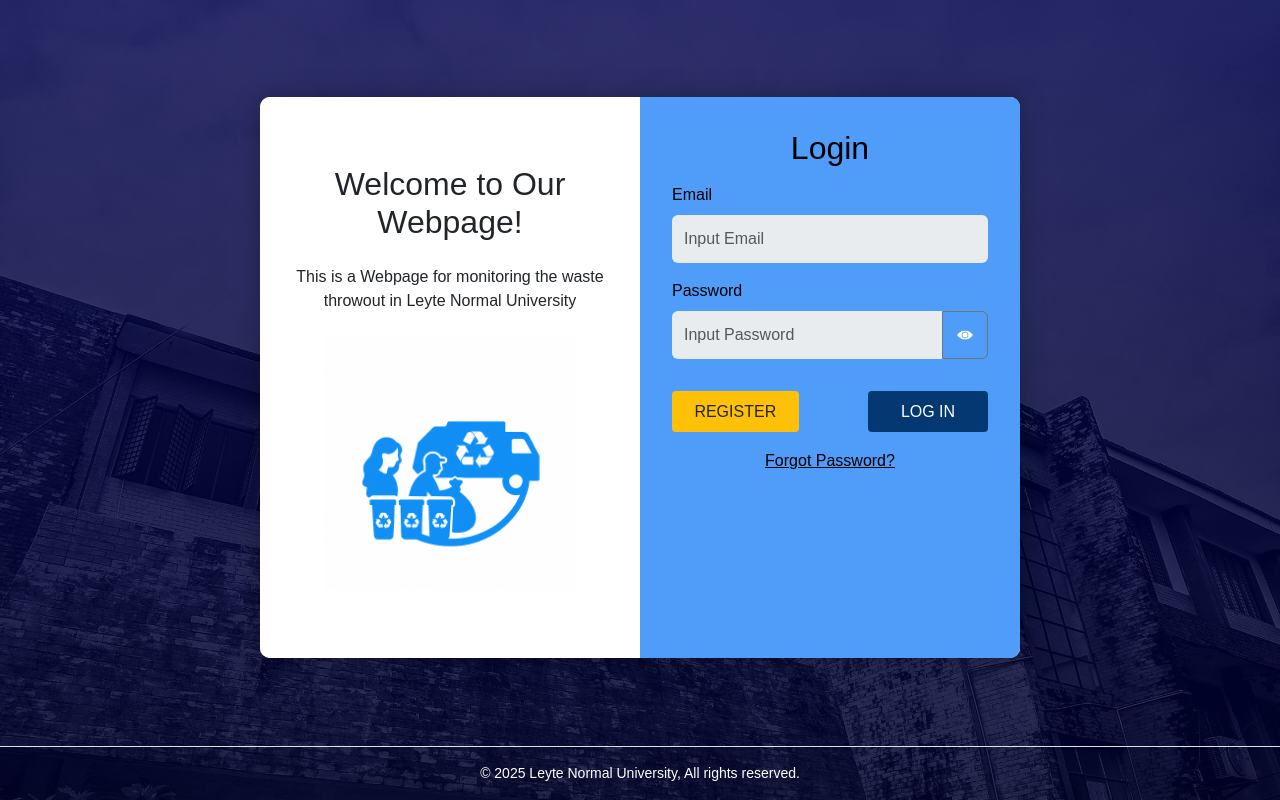
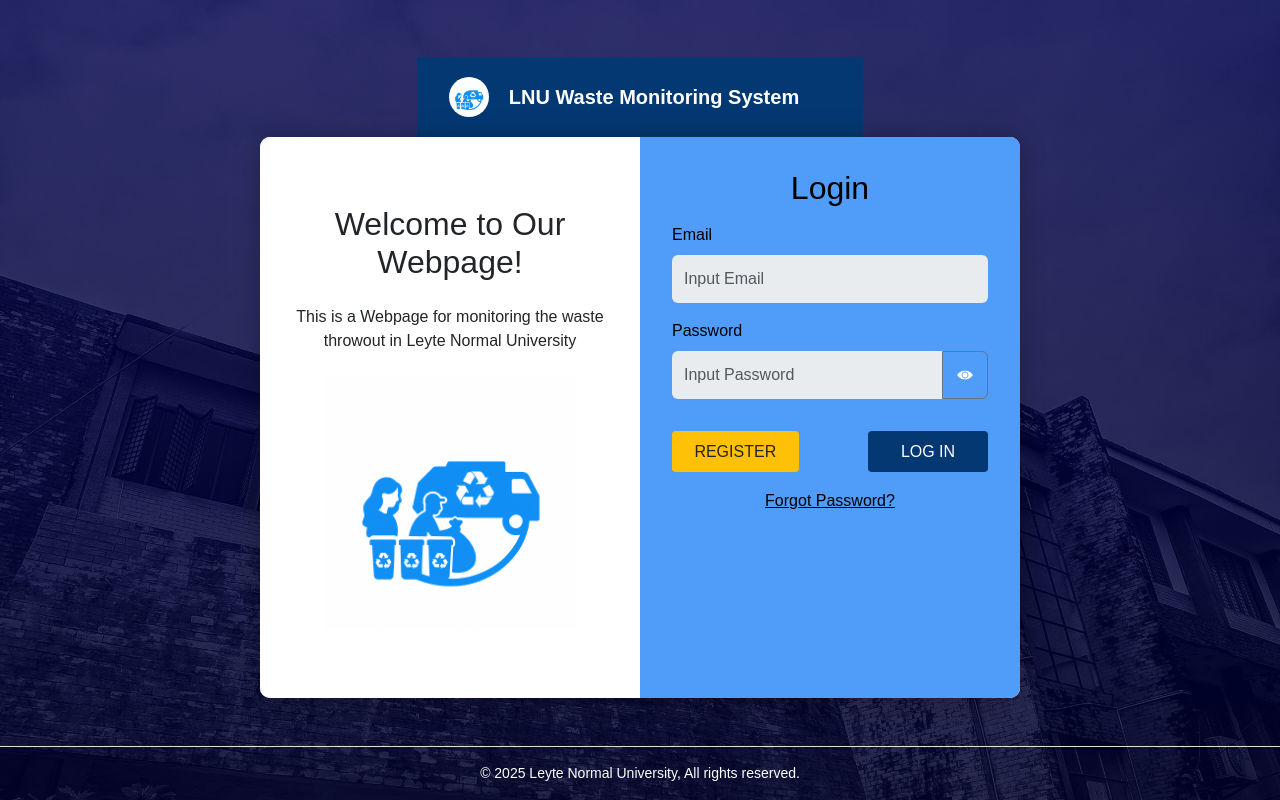
Before and after one commit to AesiraGabrielle/Capstone2Monitoring, a React (Create React App) app in the folder frontend-capstone-main/: page /login in a window 1280 px wide. Built offline with nearby package versions, Linux system fonts and the light colour scheme.

Commit message:
Frontend Changes

```diff
--- a/frontend-capstone-main/src/components/LoginPage.js
+++ b/frontend-capstone-main/src/components/LoginPage.js
@@ -3,6 +3,7 @@
 import { /* Link, */ useNavigate, useLocation } from 'react-router-dom';
 import { authAPI } from '../services/api';
 import binLogo from '../assets/bin-logo.png'; // You'll need to add this image to your assets folder
+import Navbar from './Navbar';
 import { Modal, Button, Form, Alert, Spinner } from 'react-bootstrap';
 
 const LoginPage = ({ onLogin, verifiedStatus, verifiedReason }) => {
@@ -199,6 +200,7 @@
 
   return (
     <div className={`login-container auth-views-wrapper mode-${mode}`}>
+      <Navbar publicMode={true} titleOverride="LNU Waste Monitoring System" disableLogoLink={true} />
       <div className="auth-views">
         {/* View: Login */}
         <div className="auth-view login-view">
--- a/frontend-capstone-main/src/components/Navbar.js
+++ b/frontend-capstone-main/src/components/Navbar.js
@@ -6,7 +6,7 @@
 import binLogo from '../assets/bin-logo.png';
 import { useDashboardData } from '../context/DashboardDataContext';
 
-const Navbar = ({ user, onLogout }) => {
+const Navbar = ({ user, onLogout, publicMode = false, titleOverride, disableLogoLink = false }) => {
   const location = useLocation();
   const [showWarnings, setShowWarnings] = useState(false);
   const [showLogoutModal, setShowLogoutModal] = useState(false);
@@ -55,16 +55,27 @@
       <nav className="navbar navbar-expand-md navbar-dark">
         <div className="container-fluid">
           <div className="navbar-brand d-flex align-items-center">
+            {disableLogoLink || publicMode ? (
+              <div className="d-flex align-items-center">
+                <img src={binLogo} alt="Logo" className="avatar me-2" style={{ cursor: 'default' }} />
+              </div>
+            ) : (
               <Link to="/dashboard/bins" className="d-flex align-items-center text-decoration-none">
                 <img src={binLogo} alt="Logo" className="avatar me-2" style={{ cursor: 'pointer' }} />
               </Link>
-            {(() => {
+            )}
+            {publicMode ? (
+              <span className="fw-bold">{titleOverride || 'LNU Waste Monitoring System'}</span>
+            ) : (
+              (() => {
                 const displayName = (user && (user.full_name || user.name || user.email)) || 'User';
                 return <span>Welcome {displayName}!</span>;
-            })()}
+              })()
+            )}
           </div>
 
           {/* Mobile toggler -> opens modal */}
+          {!publicMode && (
           <button
             className="navbar-toggler mobile-menu-btn"
             type="button"
@@ -77,9 +88,12 @@
             <span className="bar"></span>
             <span className="bar"></span>
           </button>
+          )}
 
           {/* Desktop navigation (hidden on mobile) */}
           <div className={`collapse navbar-collapse ${menuOpen ? 'show' : ''}`} id="navbarContent">
+            {!publicMode && (
+              <>
                 <div className="navbar-nav mx-auto">
                   <Link to="/dashboard/bins" className={`nav-link ${isActive('bins') ? 'active' : ''}`} onClick={() => setMenuOpen(false)}>
                     Bins
@@ -141,11 +155,14 @@
                     </Dropdown.Menu>
                   </Dropdown>
                 </div>
+              </>
+            )}
           </div>
         </div>
       </nav>
 
       {/* Mobile menu modal */}
+      {!publicMode && (
       <Modal show={menuModalOpen} onHide={() => setMenuModalOpen(false)} centered className="mobile-menu-modal">
         <Modal.Header closeButton>
           <Modal.Title>Menu</Modal.Title>
@@ -167,8 +184,10 @@
           </div>
         </Modal.Body>
       </Modal>
+      )}
 
       {/* Logout Confirmation Modal */}
+      {!publicMode && (
       <Modal show={showLogoutModal} onHide={() => setShowLogoutModal(false)} centered>
         <Modal.Header className="confirmation-modal-header">
           <Modal.Title>Confirm Logout</Modal.Title>
@@ -192,6 +211,7 @@
           </Button>
         </Modal.Footer>
       </Modal>
+      )}
     </>
   );
 };
```
Lines whose indentation alone changed are shown as unchanged.
